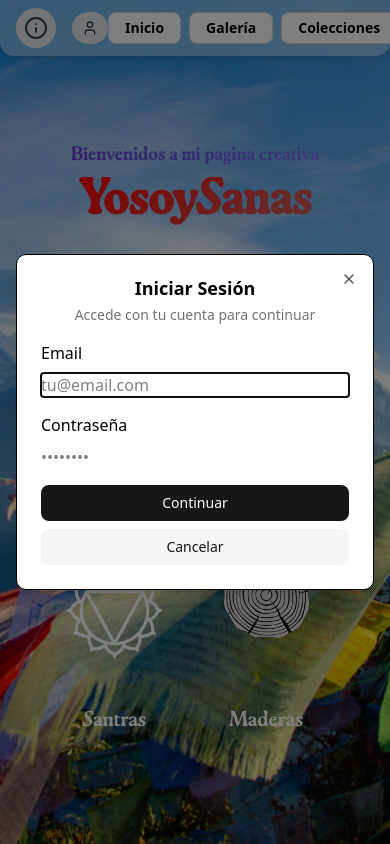
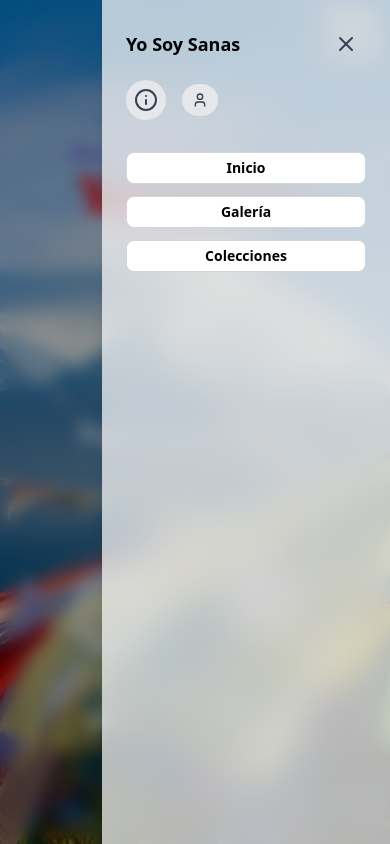
Before and after one commit to Enraxk/yo_soy_sanas, a Next.js app: page / in a window 390 px wide. Both pictures are taken after a click on the button "Abrir menú". Built offline with nearby package versions, Linux system fonts and the light colour scheme; no server answers.

Commit message:
✨ feat: enhance Navbar component with mobile support and animation; update global styles to prevent horizontal overflow

```diff
--- a/app/globals.css
+++ b/app/globals.css
@@ -250,3 +250,7 @@
     padding: 1.2rem 0.5rem 1rem 0.5rem;
   }
 }
+
+body {
+  overflow-x: hidden;
+}
--- a/app/santras/page.tsx
+++ b/app/santras/page.tsx
@@ -8,9 +8,9 @@ export default function SantrasPage() {
     const sectionRefs = useRef<(HTMLElement | null)[]>([]);
     const [activeIndex, setActiveIndex] = useState(0);
     const [showDialog, setShowDialog] = useState(false);
-    const [selectedChakra, setSelectedChakra] = useState<null | typeof CHAKRAS[0]>(null);
+    const [selectedChakra, setSelectedChakra] = useState<null | (typeof CHAKRAS)[number]>(null);
 
-    const handleContactClick = useCallback((chakra) => {
+    const handleContactClick = useCallback((chakra: (typeof CHAKRAS)[number]) => {
         setSelectedChakra(chakra);
         setShowDialog(true);
     }, []);
@@ -19,7 +19,7 @@ export default function SantrasPage() {
         if (!selectedChakra) return;
         const subject = `Interesado en la obra ${selectedChakra.name}`;
         const body = `Hola, me gustaría recibir información sobre la obra ${selectedChakra.name}.`;
-        let url = '';
+        let url: string;
         if (option === 'gmail') {
             url = `https://mail.google.com/mail/?view=cm&to=yosoysanas@outlook.es&su=${encodeURIComponent(subject)}&body=${encodeURIComponent(body)}`;
         } else {
@@ -72,7 +72,7 @@ export default function SantrasPage() {
                 />
             </div>
             {/* Sección de bienvenida arriba del todo */}
-            <section className="section section-welcome" style={{ background: '#000' }} ref={el => sectionRefs.current[0] = el}>
+            <section className="section section-welcome" style={{ background: '#000' }} ref={el => { sectionRefs.current[0] = el; }}>
                 <div className="content flex flex-col items-center justify-center h-full">
                     <h1 className="welcome-title text-white" style={{ fontFamily: "'Gaya', sans-serif", fontSize: '2.7rem', fontWeight: 700, marginBottom: '1.2rem', textAlign: 'center' }}>
                         Explora los Santras
@@ -152,7 +152,7 @@ export default function SantrasPage() {
                     key={chakra.id}
                     className="section"
                     style={{ background: chakra.gradient }}
-                    ref={el => sectionRefs.current[idx + 1] = el}
+                    ref={el => { sectionRefs.current[idx + 1] = el; }}
                 >
                     <div className="content flex flex-col items-center justify-center h-full">
                         <img
--- a/components/ui/Navbar.tsx
+++ b/components/ui/Navbar.tsx
@@ -1,6 +1,6 @@
 "use client";
 
-import React from "react";
+import React, { useState, useRef, useEffect } from "react";
 import Link from "next/link";
 import { Info, User, LogOut } from "lucide-react";
 import { Tooltip, TooltipTrigger, TooltipContent } from "@/components/ui/tooltip";
@@ -10,40 +10,60 @@ import { APP_CONFIG, ROUTES } from "@/lib/config";
 import { DropdownMenu, DropdownMenuTrigger, DropdownMenuContent, DropdownMenuItem } from "@/components/ui/dropdown-menu";
 
 interface NavbarProps {
-  isLoggedIn: boolean;
-  authState: any;
-  handleLogout: () => void;
-  loginDialogOpen: boolean;
-  handleLoginDialogChange: (open: boolean) => void;
-  needsVerification: boolean;
-  pendingEmail: string;
-  handleLoginSubmit: (e: React.FormEvent) => void;
-  email: string;
-  setEmail: (v: string) => void;
-  password: string;
-  setPassword: (v: string) => void;
-  code: string;
-  setCode: (v: string) => void;
+  isLoggedIn?: boolean;
+  authState?: { email?: string; error?: string; [key: string]: unknown };
+  handleLogout?: () => void;
+  loginDialogOpen?: boolean;
+  handleLoginDialogChange?: (open: boolean) => void;
+  needsVerification?: boolean;
+  pendingEmail?: string;
+  handleLoginSubmit?: (e: React.FormEvent) => void;
+  email?: string;
+  setEmail?: (v: string) => void;
+  password?: string;
+  setPassword?: (v: string) => void;
+  code?: string;
+  setCode?: (v: string) => void;
 }
 
 const Navbar: React.FC<NavbarProps> = ({
-  isLoggedIn,
-  authState,
-  handleLogout,
-  loginDialogOpen,
-  handleLoginDialogChange,
-  needsVerification,
-  pendingEmail,
-  handleLoginSubmit,
-  email,
-  setEmail,
-  password,
-  setPassword,
-  code,
-  setCode,
-}) => (
-  <nav className="fixed top-0 left-0 w-full flex items-center justify-between px-4 py-2 bg-white/40 shadow-md rounded-b-xl backdrop-blur-sm z-50">
-    {/* Sección izquierda - Info y usuario */}
+  isLoggedIn = false,
+  authState = {},
+  handleLogout = () => {},
+  loginDialogOpen = false,
+  handleLoginDialogChange = () => {},
+  needsVerification = false,
+  pendingEmail = '',
+  handleLoginSubmit = () => {},
+  email = '',
+  setEmail = () => {},
+  password = '',
+  setPassword = () => {},
+  code = '',
+  setCode = () => {},
+}) => {
+  const [mobileOpen, setMobileOpen] = useState(false);
+  const [drawerVisible, setDrawerVisible] = useState(false);
+  const [drawerActive, setDrawerActive] = useState(false); // Para animación
+  const drawerTimeout = useRef<NodeJS.Timeout | null>(null);
+
+  // Maneja el montaje/desmontaje para animación de salida y entrada
+  useEffect(() => {
+    if (mobileOpen) {
+      setDrawerVisible(true);
+      // Forzar animación en el siguiente tick
+      setTimeout(() => setDrawerActive(true), 10);
+    } else if (drawerVisible) {
+      setDrawerActive(false);
+      drawerTimeout.current = setTimeout(() => setDrawerVisible(false), 300);
+    }
+    return () => {
+      if (drawerTimeout.current) clearTimeout(drawerTimeout.current);
+    };
+  }, [mobileOpen]);
+
+  const InfoSection: React.FC = () => {
+    return (
       <div className="flex items-center gap-2">
         <Tooltip>
           <TooltipTrigger asChild>
@@ -61,6 +81,7 @@ const Navbar: React.FC<NavbarProps> = ({
             </div>
           </TooltipContent>
         </Tooltip>
+
         {isLoggedIn ? (
           <Tooltip>
             <TooltipTrigger asChild>
@@ -164,8 +185,13 @@ const Navbar: React.FC<NavbarProps> = ({
           </Dialog>
         )}
       </div>
-    {/* Sección derecha - Navegación */}
-    <div className="flex gap-2">
+    );
+  };
+
+  const LinksSection: React.FC<{vertical?: boolean; onItemClick?: () => void}> = ({ vertical = false, onItemClick }) => {
+    const baseClass = vertical ? 'flex flex-col gap-3' : 'gap-2 hidden sm:flex';
+    return (
+      <div className={baseClass}>
         <Tooltip>
           <TooltipTrigger asChild>
             <Button
@@ -174,11 +200,12 @@ const Navbar: React.FC<NavbarProps> = ({
               className="px-4 py-2 bg-white text-black font-semibold hover:bg-gray-200 transition border border-gray-300"
               asChild
             >
-            <Link href={ROUTES.HOME}>Inicio</Link>
+              <Link href={ROUTES.HOME} onClick={() => onItemClick?.()}>Inicio</Link>
             </Button>
           </TooltipTrigger>
           <TooltipContent sideOffset={6}>Ir a Inicio</TooltipContent>
         </Tooltip>
+
         <Tooltip>
           <TooltipTrigger asChild>
             <Button
@@ -187,11 +214,12 @@ const Navbar: React.FC<NavbarProps> = ({
               className="px-4 py-2 bg-white text-black font-semibold hover:bg-gray-200 transition border border-gray-300"
               asChild
             >
-            <Link href={ROUTES.GALERIA}>Galería</Link>
+              <Link href={ROUTES.GALERIA} onClick={() => onItemClick?.()}>Galería</Link>
             </Button>
           </TooltipTrigger>
           <TooltipContent sideOffset={6}>Explorar todos los chakras</TooltipContent>
         </Tooltip>
+
         <Tooltip>
           <TooltipTrigger asChild>
             <DropdownMenu>
@@ -210,12 +238,12 @@ const Navbar: React.FC<NavbarProps> = ({
                 </TooltipTrigger>
                 <TooltipContent sideOffset={6}>Ver colecciones</TooltipContent>
               </Tooltip>
-            <DropdownMenuContent align="end" sideOffset={6} className="w-44">
+              <DropdownMenuContent align={vertical ? 'start' : 'end'} sideOffset={6} className="w-44">
                 <DropdownMenuItem asChild>
-                <Link href="/maderas">Maderas</Link>
+                  <Link href="/maderas" onClick={() => onItemClick?.()}>Maderas</Link>
                 </DropdownMenuItem>
                 <DropdownMenuItem asChild>
-                <Link href="/santras">Santras</Link>
+                  <Link href="/santras" onClick={() => onItemClick?.()}>Santras</Link>
                 </DropdownMenuItem>
               </DropdownMenuContent>
             </DropdownMenu>
@@ -223,7 +251,65 @@ const Navbar: React.FC<NavbarProps> = ({
           <TooltipContent sideOffset={6}>Ver todas las colecciones</TooltipContent>
         </Tooltip>
       </div>
+    );
+  };
+
+  return (
+    <>
+      {/* Navbar visible solo en escritorio */}
+      <nav className="hidden sm:flex fixed top-0 left-0 w-full items-center justify-between px-4 py-2 bg-white/40 shadow-md rounded-b-xl backdrop-blur-sm z-50">
+        {/* Info y usuario */}
+        <InfoSection />
+        {/* Enlaces */}
+        <LinksSection />
       </nav>
+
+      {/* Icono hamburguesa solo en móvil, fijo arriba a la derecha */}
+      <button
+        className="sm:hidden fixed top-3 right-4 z-50 flex items-center justify-center p-2 rounded bg-white/80 shadow-md hover:bg-gray-200 transition"
+        aria-label={mobileOpen ? "Cerrar menú" : "Abrir menú"}
+        onClick={() => setMobileOpen(prev => !prev)}
+        type="button"
+      >
+        <svg className="w-7 h-7 text-gray-700" fill="none" stroke="currentColor" strokeWidth={2} viewBox="0 0 24 24">
+          {mobileOpen ? (
+            <path strokeLinecap="round" strokeLinejoin="round" d="M6 18L18 6M6 6l12 12" />
+          ) : (
+            <path strokeLinecap="round" strokeLinejoin="round" d="M4 6h16M4 12h16M4 18h16" />
+          )}
+        </svg>
+      </button>
+
+      {/* Drawer móvil: navbar completa con animación y blur */}
+      {drawerVisible && (
+        <div className="fixed inset-0 z-50 flex">
+          {/* Overlay animado */}
+          <div
+            className={`transition-opacity duration-300 ease-in-out fixed inset-0 bg-black/40 backdrop-blur-sm ${drawerActive ? 'opacity-100' : 'opacity-0 pointer-events-none'}`}
+            onClick={() => setMobileOpen(false)}
+          />
+          {/* Drawer animado */}
+          <div
+            className={`fixed right-0 top-0 h-full w-72 shadow-lg p-6 flex flex-col bg-white/70 backdrop-blur-lg transition-all duration-300 ease-in-out
+              ${drawerActive ? 'translate-x-0 opacity-100' : 'translate-x-full opacity-0'}`}
+            style={{ willChange: 'transform, opacity' }}
+          >
+            <div className="flex items-center justify-between mb-4">
+              <div className="font-bold text-lg">{APP_CONFIG.siteName}</div>
+              <button aria-label="Cerrar menú" onClick={() => setMobileOpen(false)} type="button" className="p-2 rounded hover:bg-gray-100">
+                <svg className="w-6 h-6 text-gray-700" fill="none" stroke="currentColor" strokeWidth={2} viewBox="0 0 24 24">
+                  <path strokeLinecap="round" strokeLinejoin="round" d="M6 18L18 6M6 6l12 12" />
+                </svg>
+              </button>
+            </div>
+            <div className="mb-4"><InfoSection /></div>
+            <nav className="flex flex-col gap-3 mt-4"><LinksSection vertical onItemClick={() => setMobileOpen(false)} /></nav>
+            <div className="flex-1" />
+          </div>
+        </div>
+      )}
+    </>
   );
+};
 
 export default Navbar;
```
Lines whose indentation alone changed are shown as unchanged.
